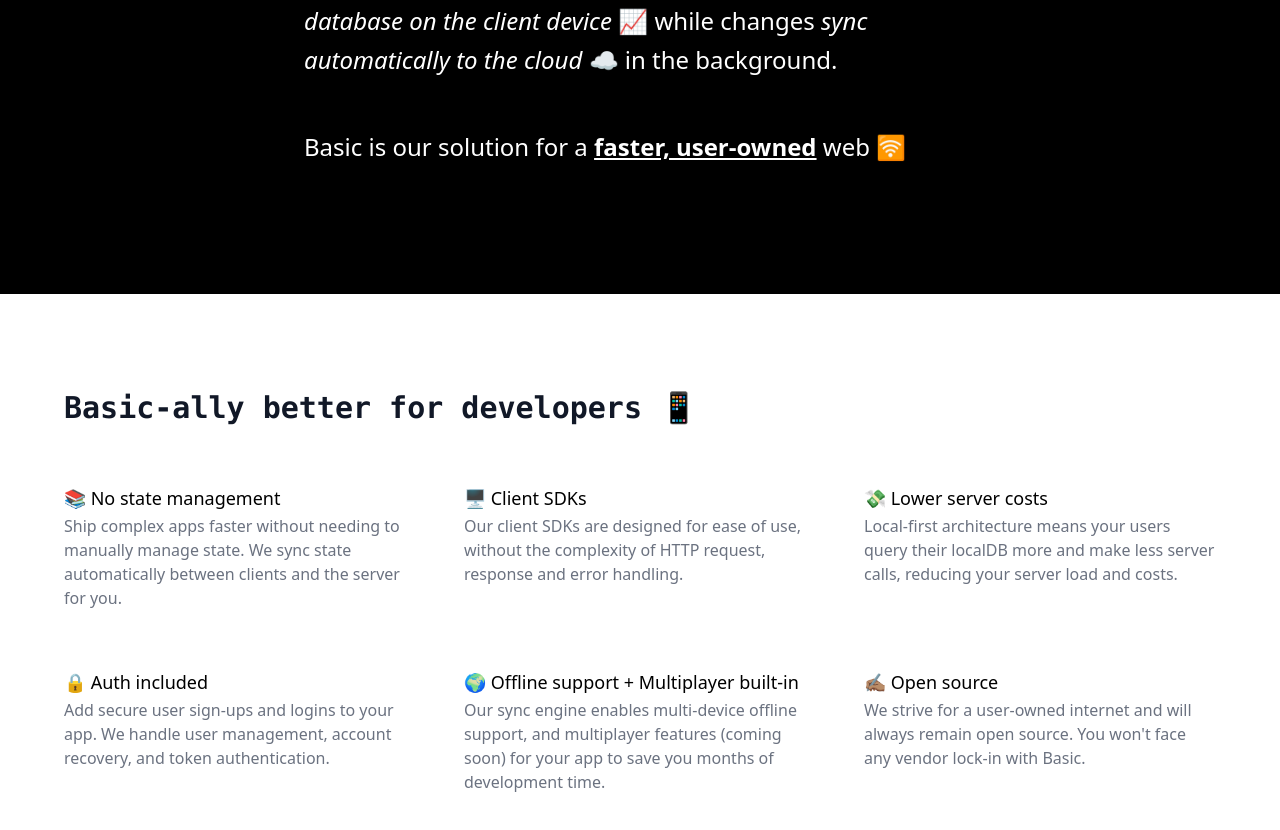
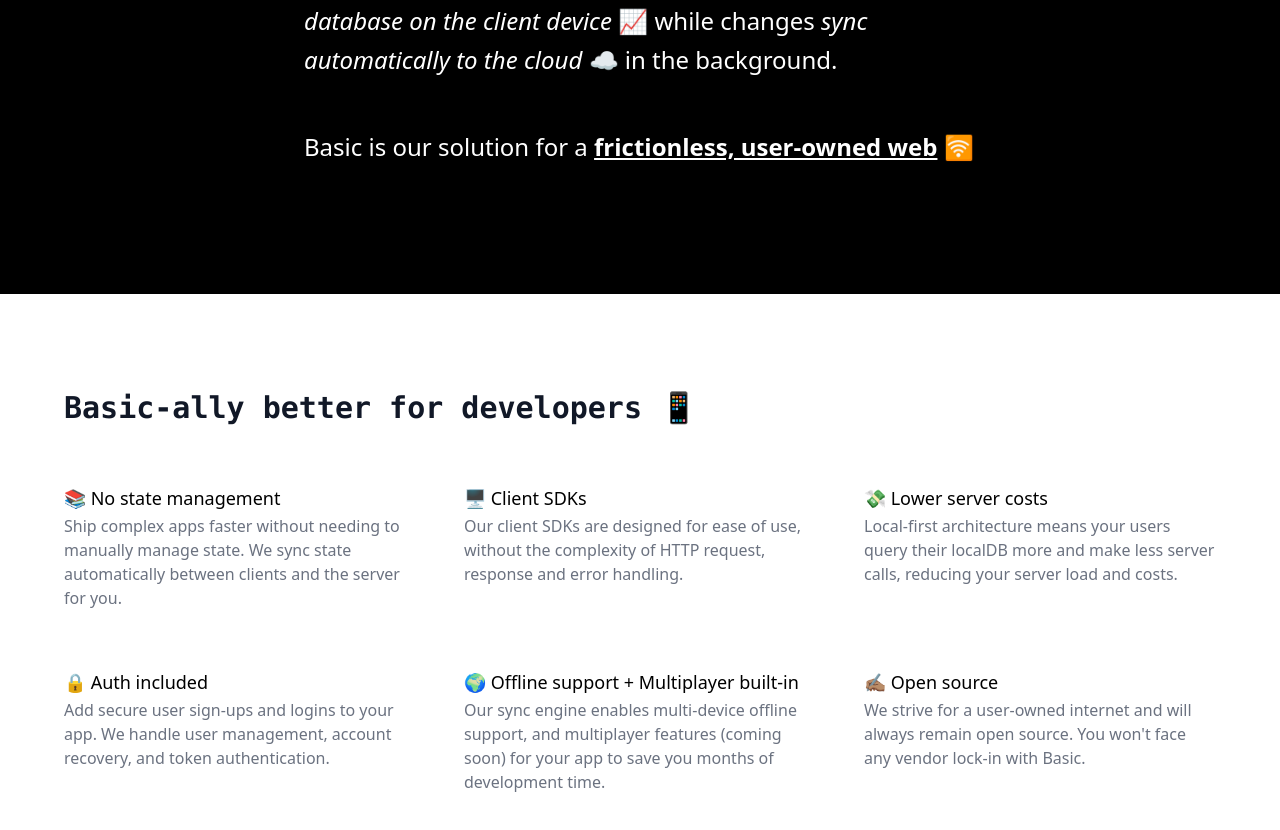
Before and after one commit to basicdb/basic-website, a Next.js app: page / in a window 1280 px wide. Shown: the part 1580-2410 px from the top of the page. Built offline with nearby package versions, Linux system fonts and the light colour scheme.

Commit message:
Update index.tsx

```diff
--- a/src/pages/index.tsx
+++ b/src/pages/index.tsx
@@ -146,7 +146,7 @@
             ]}
           </FadeInParagraph>
           <FadeInParagraph>
-            {["Basic is our solution for a <strong><u>faster, user-owned</u></strong> web 🛜"]}
+            {["Basic is our solution for a <strong><u>frictionless, user-owned web</u></strong> 🛜"]}
           </FadeInParagraph>
         </div>
       </div>
```
